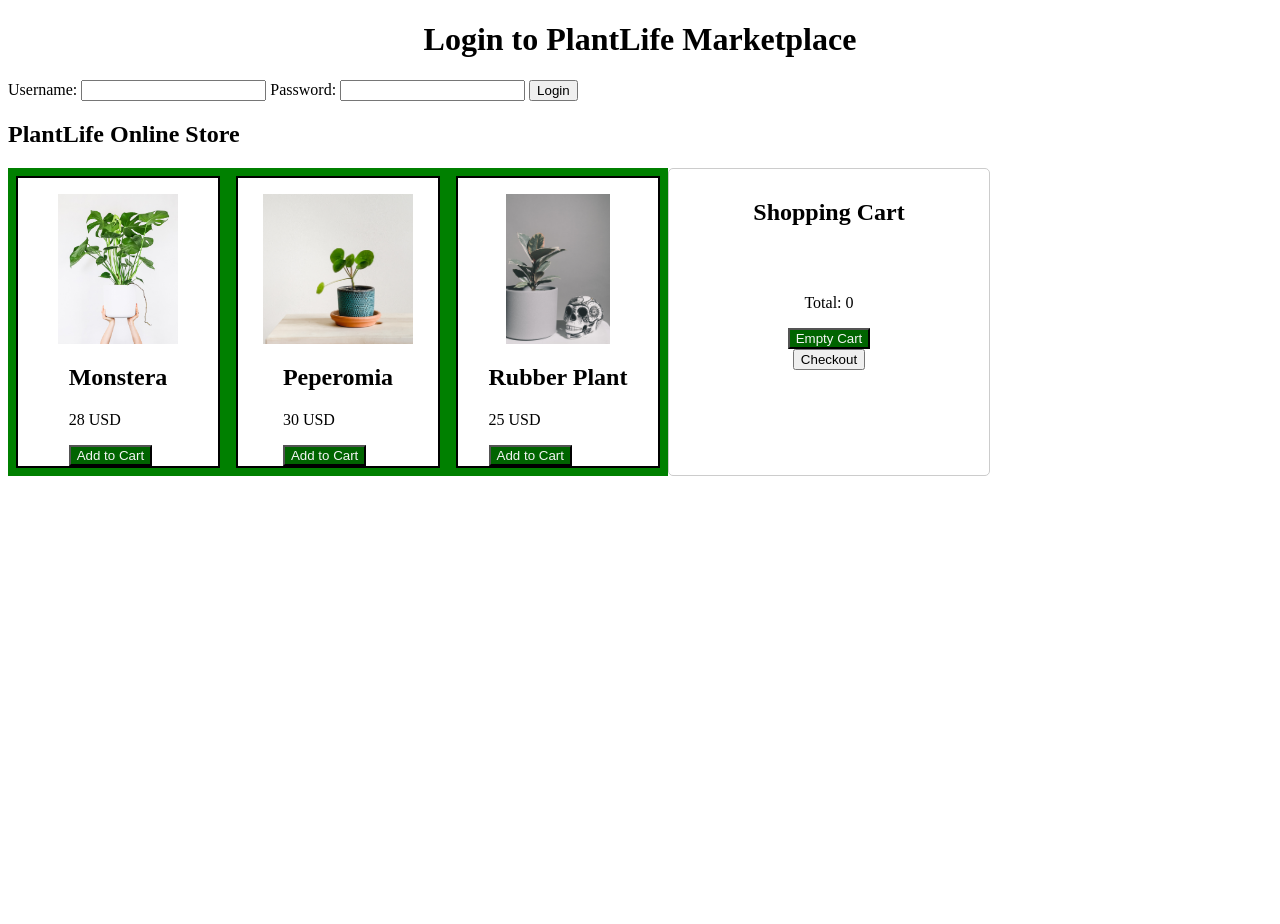
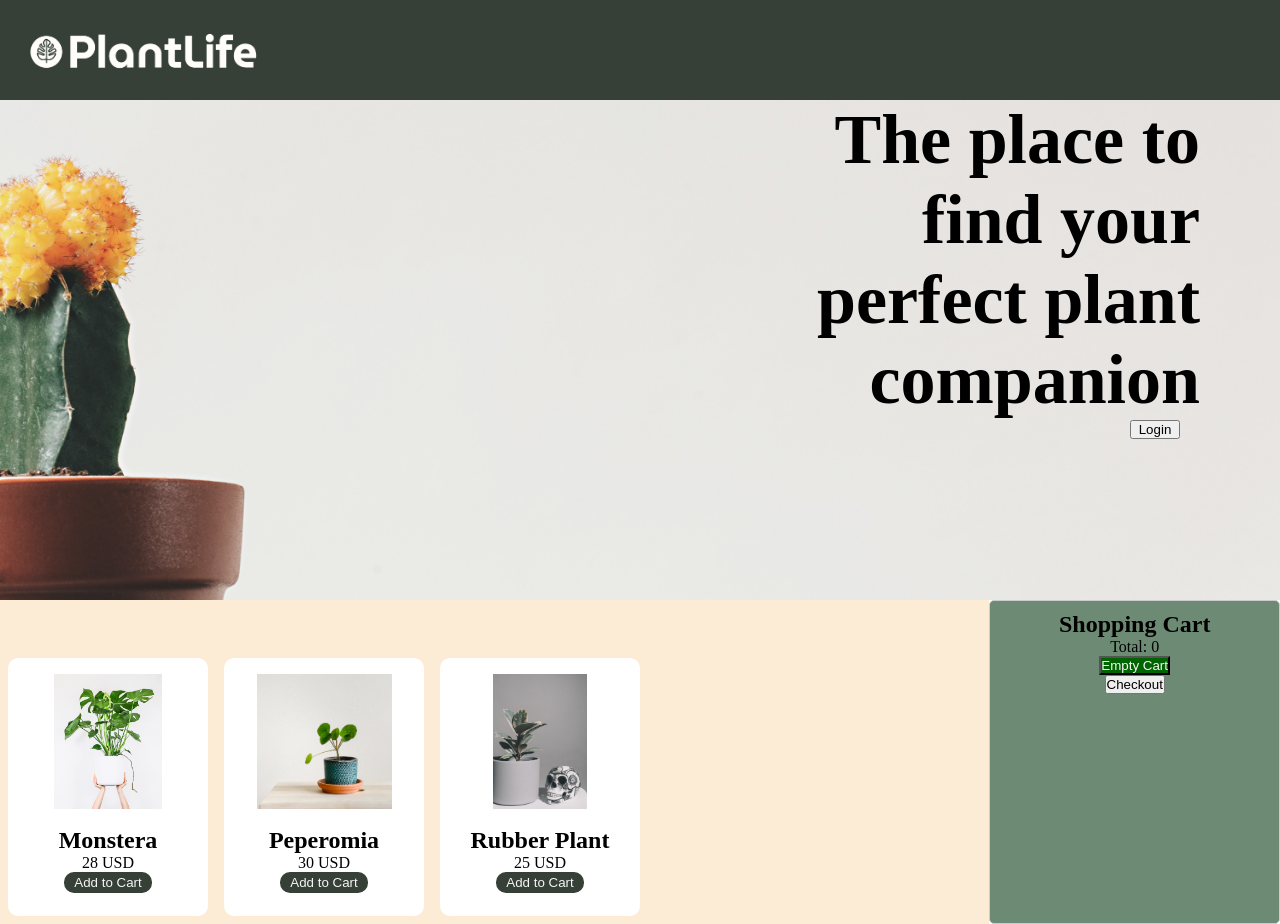
Before and after one commit to pauzueck/proyecto-js, a plain HTML site: page index.html in a window 1280 px wide. Before the commit the page ends 800 px from the top, so only its background shows below. Drawn offline with Linux system fonts and the light colour scheme; some packages are replaced by stand-ins of ours; a script that the page names is missing.

Commit message:
some styles

```diff
--- a/css/style.css
+++ b/css/style.css
@@ -1,7 +1,60 @@
+*{
+    margin: 0;
+    padding: 0;
+    box-sizing: border-box;
+}
+
+
+.sectionOne{
+    height: 31.25rem;
+    background-image: url(../assets/backgoundplant.jpg);
+    background-size: cover;
+    background-repeat: no-repeat;
+    background-position: 10% 70%;
+}
+
+.sectionOne div{
+    padding-right: 3.125rem;
+    display: flex;
+    flex-direction: column;
+    align-items: flex-end;
+}
+
+.sectionOne button{
+    margin-right: 3.125rem;
+    width: 50px;
+}
+
+.sectionOne h1{
+    width: 31.25rem;
+    padding-right: 1.875rem;
+    font-size: 4.375rem;
+    text-align: right;
+}
+
+header{
+    display: flex;
+    align-items: center;
+    background-color: #364037;
+    height: 6.25rem;
+}
+
+header nav{
+    display: flex;
+    align-items: center;
+}
+
+header img{
+    height: 3.4375rem;
+    padding-left: 1.25rem;
+}
+
+
 h1{
     text-align: center;
 }
 .imgPlant{
+    padding-bottom: .9375rem;
     width: 12.5rem;
     height: 9.375rem;
     object-fit: contain;
@@ -9,8 +62,18 @@ h1{
 }
 
 .styleButton{
+    border: none;
+    padding-left: .625rem;
+    padding-right: .625rem;
+    padding-top: .1875rem;
+    padding-bottom: .1875rem;
+    border-radius: .625rem;
     color: whitesmoke;
-    background-color: darkgreen;
+    background-color: #364037;
+}
+
+.styleButton:focus{
+    background-color: #6D8B74;
 }
 
 .marketplace{
@@ -19,22 +82,33 @@ h1{
 }
 
 #plantContainer{
-    background-color: green;
+    padding-top: 3.125rem;
+    width: 80%;
+    background-color: #FCECD5;
     display: flex;
     flex-direction: row;
     flex-wrap: wrap;
 }
 .card{
     background-color: white;
+    padding-bottom: 1.25rem;
     width: 200px;
-    border: 2px solid black;
+    border: none;
+    border-radius: .625rem;
     display: flex;
     flex-direction: column;
     align-items: center;
     margin: 0.5rem;
 }
 
+.card-body{
+    display: flex;
+    flex-direction: column;
+    align-items: center;
+    padding: 3px;
+}
 #shoppingCart{
+    background-color: #6D8B74;
     display: flex;
     flex-direction: column;
     align-items: center;
--- a/index.html
+++ b/index.html
@@ -10,17 +10,24 @@
 </head>
 
 <body>
-    <h1 class="text-center">Login to PlantLife Marketplace</h1>
 
-    <form id="loginForm">
-        <label for="username">Username:</label>
-        <input type="text" id="username">
-        <label for="password">Password:</label>
-        <input type="password" id="password">
-        <button type="submit">Login</button>
-    </form>
+    <header class="plantlifeHeader">
+        <nav>
+            <img src="./assets/logo.png" alt="logo-plantlife">
+        </nav>
+    </header>
 
-    <h2 class="text-center">PlantLife Online Store</h2>
+    <main>
+
+
+
+    <section class="sectionOne">
+        <div>
+        <h1 class="text-center">The place to find your perfect plant companion</h1>
+        <button class="loginButton"> Login</button>
+        </div>
+    </section>
+
 
     <section class="marketplace">
 
@@ -35,6 +42,8 @@
     </section>
 </section>
 
+</main>
+
     <!--scripts-->
     <script src="https://cdn.jsdelivr.net/npm/sweetalert2@11"></script>
 
--- a/js/index.js
+++ b/js/index.js
@@ -43,7 +43,7 @@ class Plant {
                 <div class="card-body">
                     <h2>${plant.plantName}</h2>
                     <p>${plant.price} ${plant.currency}</p>
-                    <button onclick="addToCart(${plant.id}, '${plant.plantName}', ${plant.price}, '${plant.currency}')" class="btn styleButton" id="boton${plant.id}">Add to Cart</button>
+                    <button onclick="addToCart(${plant.id}, '${plant.plantName}', ${plant.price}, '${plant.currency}')" class="styleButton" id="boton${plant.id}">Add to Cart</button>
                     </div>
                 </div>
                 `
@@ -76,7 +76,7 @@ class Plant {
 
         Toast.fire({
             icon: "success",
-            title: `${plantName} added to shopping cart successfully`
+            title: `${plantName} added to the shopping cart`
         });
 
     };
```
Also changed, not shown: assets/backgoundplant.jpg (added), assets/logo.png (added).
